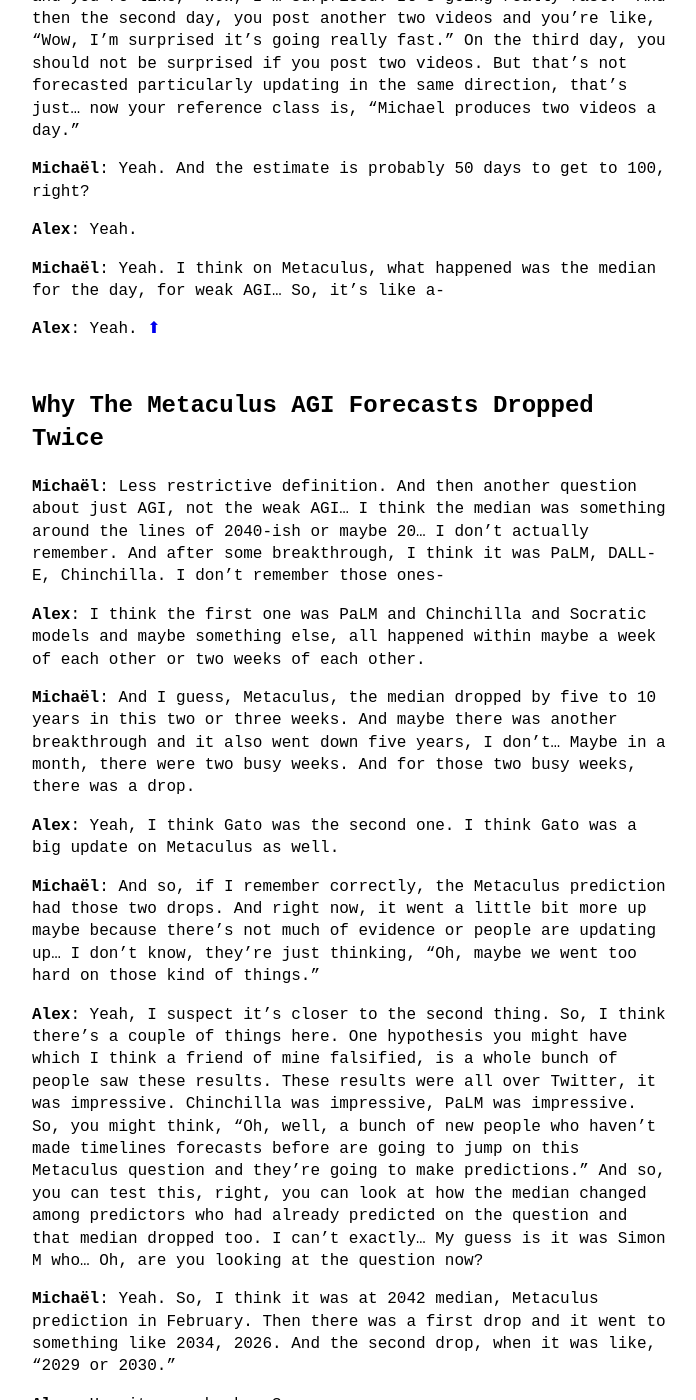
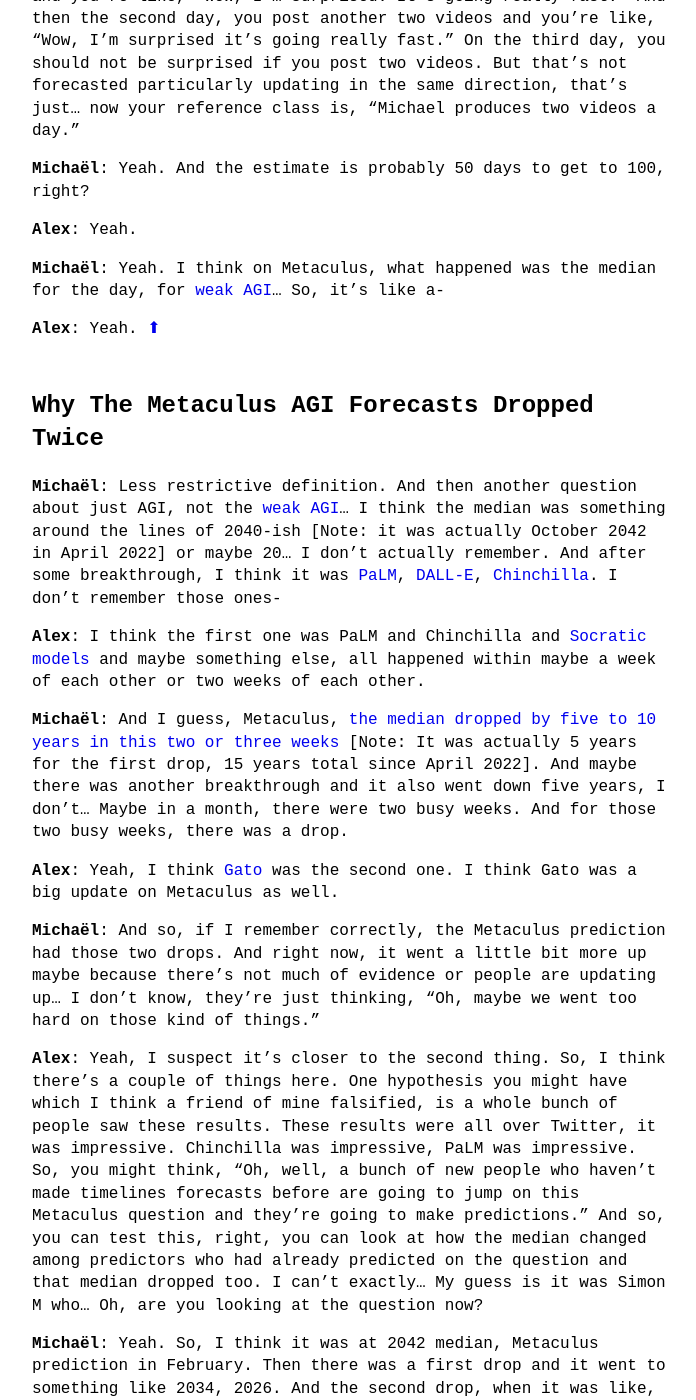
Before and after one commit to theinsideview/theinsideview.github.io, a Jekyll site: the page built from _posts/2022-09-05-alex.md, in a window 1280 px wide and 1400 px high, scrolled down 10324 px. Shown: the whole window, without its empty margins (288-984 px from the left). Built offline with Jekyll 4.4.1, drawn with Linux system fonts in a browser that asks for light colours; some of the changed text lies outside the part shown.

Commit message:
GDP links

```diff
--- a/_posts/2022-09-05-alex.md
+++ b/_posts/2022-09-05-alex.md
@@ -267,7 +267,7 @@
 Yeah.
 
 **Michaël**:
-Yeah. I think on Metaculus, what happened was the median for the day, for weak AGI... So, it's like a-
+Yeah. I think on Metaculus, what happened was the median for the day, for [weak AGI](https://www.metaculus.com/questions/3479/date-weakly-general-ai-is-publicly-known/)... So, it's like a-
 
 **Alex**:
 Yeah. <a href="#outline">⬆</a>
@@ -275,16 +275,16 @@
 ## Why The Metaculus AGI Forecasts Dropped Twice
 
 **Michaël**:
-Less restrictive definition. And then another question about just AGI, not the weak AGI... I think the median was something around the lines of 2040-ish or maybe 20... I don't actually remember. And after some breakthrough, I think it was PaLM, DALL-E, Chinchilla. I don't remember those ones-
+Less restrictive definition. And then another question about just AGI, not the [weak AGI](https://www.metaculus.com/questions/3479/date-weakly-general-ai-is-publicly-known/)... I think the median was something around the lines of 2040-ish \[Note: it was actually October 2042 in April 2022\] or maybe 20... I don't actually remember. And after some breakthrough, I think it was [PaLM](https://arxiv.org/abs/2204.02311), [DALL-E](https://openai.com/dall-e-2/), [Chinchilla](https://arxiv.org/abs/2203.15556). I don't remember those ones-
 
 **Alex**:
-I think the first one was PaLM and Chinchilla and Socratic models and maybe something else, all happened within maybe a week of each other or two weeks of each other.
+I think the first one was PaLM and Chinchilla and [Socratic models](https://arxiv.org/abs/2204.00598) and maybe something else, all happened within maybe a week of each other or two weeks of each other.
 
 **Michaël**:
-And I guess, Metaculus, the median dropped by five to 10 years in this two or three weeks. And maybe there was another breakthrough and it also went down five years, I don't... Maybe in a month, there were two busy weeks. And for those two busy weeks, there was a drop.
+And I guess, Metaculus, [the median dropped by five to 10 years in this two or three weeks](https://www.metaculus.com/questions/3479/date-weakly-general-ai-is-publicly-known/) \[Note: It was actually 5 years for the first drop, 15 years total since April 2022\]. And maybe there was another breakthrough and it also went down five years, I don't... Maybe in a month, there were two busy weeks. And for those two busy weeks, there was a drop.
 
 **Alex**:
-Yeah, I think Gato was the second one. I think Gato was a big update on Metaculus as well.
+Yeah, I think [Gato](https://www.deepmind.com/publications/a-generalist-agent) was the second one. I think Gato was a big update on Metaculus as well.
 
 **Michaël**:
 And so, if I remember correctly, the Metaculus prediction had those two drops. And right now, it went a little bit more up maybe because there's not much of evidence or people are updating up... I don't know, they're just thinking, "Oh, maybe we went too hard on those kind of things."
@@ -613,7 +613,7 @@
 Would it lead to some singularity in some year? Or when will we get so much of AI? For those kind of things, do you defer sending people? Do you have some disagreements on what people say about those things?
 
 **Alex**:
-Yeah. Okay, so yes, there's stuff like the Roodman paper that came out of Open Philanthropy. This is one where there's doing a bunch of curve fitting to economic growth.
+Yeah. Okay, so yes, there's stuff like the [Roodman paper](https://www.openphilanthropy.org/research/modeling-the-human-trajectory/) that came out of Open Philanthropy. This is one where there's doing a bunch of curve fitting to economic growth.
 
 **Michaël**:
 Can you maybe explain the paper for people who are not familiar?
@@ -649,7 +649,9 @@
 I mean, there might be, I don't know. But I think that curve fitting does not give you enough evidence to just go, "Okay, so now you should be confident there's this weird thing happening then," but it does give you enough confidence to go like, "Oh, man, I should actually look at the object level now because my reference class doesn't say normal stuff don't really worry about it." Maybe we can link to some [inaudible 01:03:29] data graph. If you just look at GDP growth throughout history... Yeah, just do the [inaudible 01:03:32]. Sorry for podcast listeners, this is going to suck for you.
 
 **Michaël**:
-So, the only thing I know about those kind of things is this picture on Twitter. When I try do forecasting on GDP before 2047, something like this, I think it was 2045, 2047. And it was some kind of power law.
+So, the only thing I know about those kind of things is [this picture on Twitter](https://twitter.com/janleike/status/1544786809195925504). When I try do forecasting on GDP before 2047, something like this, I think it was 2045, 2047. And it was some kind of power law.
+
+
 
 **Alex**:
 Yeah.
```
